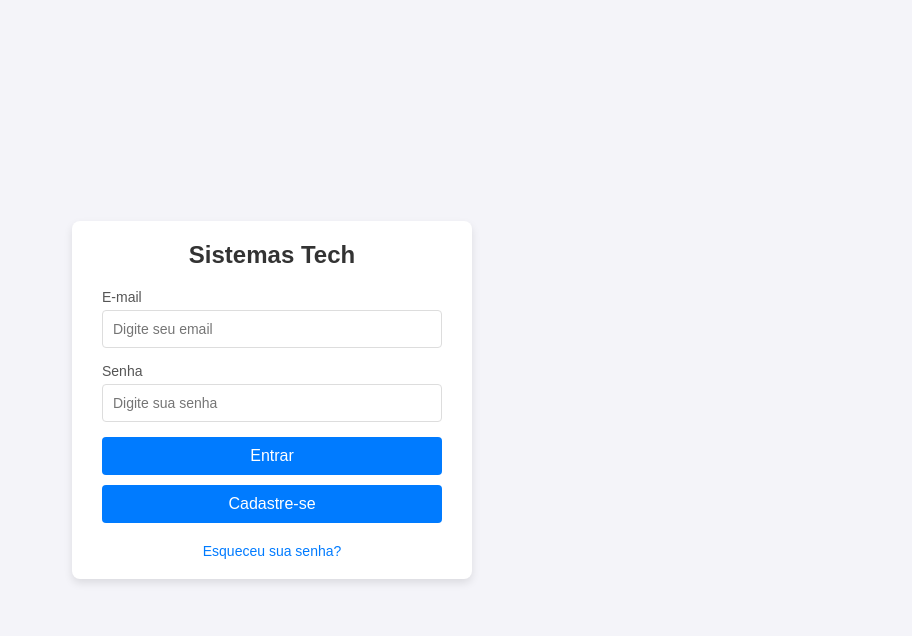
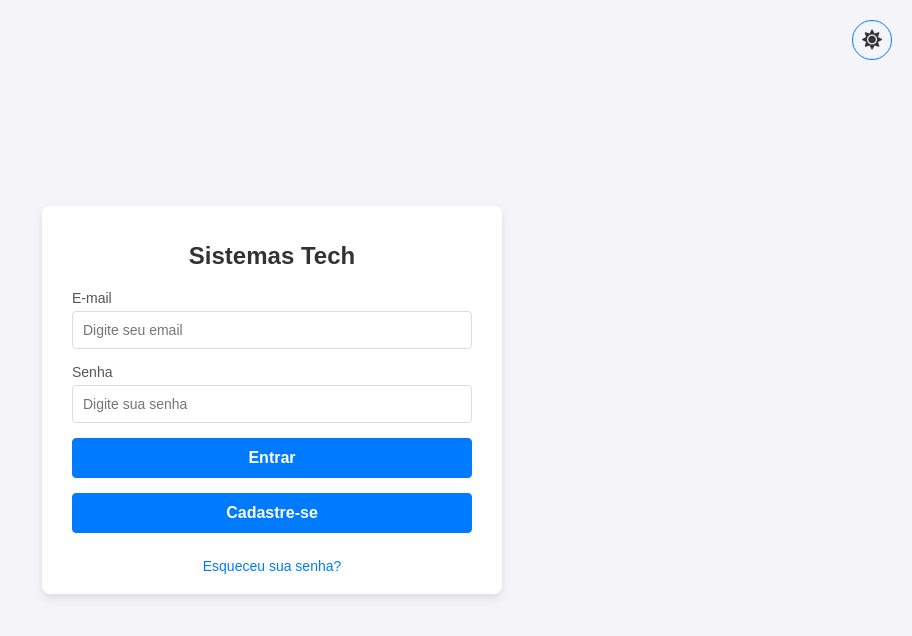
Before and after one commit to carlossilvapires/paginalogin, a plain HTML site: page index.html in a window 1280 px wide. Shown: the whole page, without its empty margins (368-1280 px from the left). Drawn offline with Linux system fonts and the light colour scheme.

Commit message:
Mudança de tema

```diff
--- a/estilos/style.css
+++ b/estilos/style.css
@@ -1,9 +1,4 @@
-* {
-    margin: 0;
-    padding: 0;
-    box-sizing: border-box;
-}
-
+/* Estilos para o Tema Claro */
 body {
     font-family: Arial, Helvetica, sans-serif;
     display: flex;
@@ -11,35 +6,43 @@ body {
     align-items: center;
     min-height: 100vh;
     margin: 0;
-    background-color: #f4f4f9;
+    background-color: #f4f4f9; /* Fundo claro */
+    color: #333333; /* Texto escuro */
 }
 
 .login-container {
-    background: #ffff;
+    background: #ffffff; /* Fundo claro para o container */
     padding: 20px 30px;
-    border-radius:  8px;
+    border-radius: 8px;
     box-shadow: 0 4px 8px rgba(0, 0, 0, 0.1);
     width: 100%;
     max-width: 400px;
 }
 
-.login-container h1{
+.login-container h1 {
     text-align: center;
     margin-bottom: 20px;
     font-size: 24px;
-    color: #333333;
+    color: #333333; /* Cor do título */
 }
 
-.login-container button{
-    width: 100%;
+.login-container button {
+    width: 100%; /* Garante que o botão tenha a mesma largura dos inputs */
     padding: 10px;
-    background-color: #007BFF;
-    border: none;
+    background-color: #007BFF; /* Cor do botão */
+    border: 1px solid #007BFF; /* Adicionando borda para combinar com os inputs */
     border-radius: 4px;
-    color: #ffff;
+    color: #ffffff;
     font-size: 16px;
     cursor: pointer;
-    margin-bottom: 10px;
+    margin-bottom: 15px; /* Espaçamento entre os botões */
+    font-weight: bold; /* Para dar mais destaque ao texto */
+    box-sizing: border-box; /* Faz com que a borda e o padding sejam considerados no cálculo da largura do botão */
+}
+
+.login-container button:hover {
+    background-color: #0056b3;
+    border-color: #0056b3; /* Mudando a cor da borda ao passar o mouse */
 }
 
 .login-container label {
@@ -50,28 +53,13 @@ body {
 }
 
 .login-container input {
-    width: 100%;
+    width: 100%; /* Garantindo que os inputs tenham a mesma largura */
     padding: 10px;
-    margin-bottom: 15px;
+    margin-bottom: 15px; /* Espaçamento entre os campos */
     border: 1px solid #dddddd;
     border-radius: 4px;
     font-size: 14px;
-  }
-
-  .login-container button {
-    width: 100%;
-    padding: 10px;
-    background-color: #007BFF;
-    border: none;
-    border-radius: 4px;
-    color: #ffffff;
-    font-size: 16px;
-    cursor: pointer;
-    margin-bottom: 10px;
-  }
-
-  .login-container button:hover {
-    background-color: #0056b3;
+    box-sizing: border-box; /* Faz com que a borda e o padding sejam considerados no cálculo da largura do campo */
 }
 
 .login-container .link {
@@ -86,3 +74,64 @@ body {
 .login-container .link:hover {
     text-decoration: underline;
 }
+
+/* Estilos para o Tema Escuro */
+body.dark-mode {
+    background-color: #121212;
+    color: #e0e0e0;
+}
+
+body.dark-mode .login-container {
+    background: #333333;
+}
+
+body.dark-mode .login-container h1 {
+    color: #ffffff;
+}
+
+body.dark-mode .login-container button {
+    background-color: #6200ea;
+    border-color: #6200ea;
+}
+
+body.dark-mode .login-container button:hover {
+    background-color: #3700b3;
+    border-color: #3700b3;
+}
+
+body.dark-mode .login-container label {
+    color: #e0e0e0;
+}
+
+body.dark-mode .login-container input {
+    background-color: #222222;
+    color: #ffffff;
+}
+
+body.dark-mode .login-container .link {
+    color: #6200ea;
+}
+
+/* Botão de alternância de tema no canto superior direito */
+#theme-toggle {
+    position: fixed;
+    top: 20px;
+    right: 20px;
+    width: 40px; /* Definindo a largura do botão */
+    height: 40px; /* Definindo a altura do botão */
+    display: flex;
+    justify-content: center;
+    align-items: center;
+    padding: 8px;
+    background-color: transparent;
+    border: 1px solid #007BFF;
+    border-radius: 50%;
+    cursor: pointer;
+    font-size: 20px;
+    z-index: 1000; /* Garante que o botão fique acima dos outros elementos */
+}
+
+#theme-toggle i {
+    margin: 0;
+    color: #333;
+}
--- a/index.html
+++ b/index.html
@@ -5,6 +5,7 @@
     <meta name="viewport" content="width=device-width, initial-scale=1.0">
     <title>LOGIN</title>
     <link rel="stylesheet" href="/estilos/style.css">
+    <link href="https://cdnjs.cloudflare.com/ajax/libs/font-awesome/5.15.4/css/all.min.css" rel="stylesheet">
 </head>
 <body>
     <div class="login-container">
@@ -20,6 +21,29 @@
             <button type="button">Cadastre-se</button>
         </form>
         <a href="#" class="link">Esqueceu sua senha?</a>
+
+        <button id="theme-toggle">
+            <i class="fas fa-sun" id="sun-icon"></i>
+            <i class="fas fa-moon" id="moon-icon" style="display: none;"></i>
+        </button>
     </div>
+    <script>
+        const themeToggleButton = document.getElementById('theme-toggle');
+        const sunIcon = document.getElementById('sun-icon');
+        const moonIcon = document.getElementById('moon-icon');
+
+        themeToggleButton.addEventListener('click', () => {
+            document.body.classList.toggle('dark-mode');
+
+            // Alternar os ícones
+            if (document.body.classList.contains('dark-mode')) {
+                sunIcon.style.display = 'none'; // Esconde o ícone do sol
+                moonIcon.style.display = 'inline'; // Exibe o ícone da lua
+            } else {
+                sunIcon.style.display = 'inline'; // Exibe o ícone do sol
+                moonIcon.style.display = 'none'; // Esconde o ícone da lua
+            }
+        });
+    </script>
 </body>
 </html>
```
Lines whose indentation alone changed are shown as unchanged.
